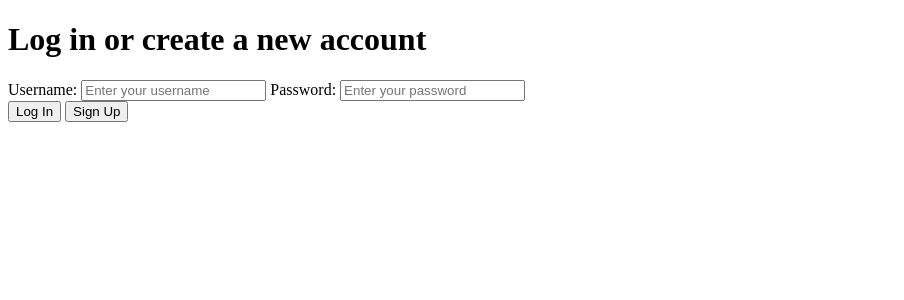
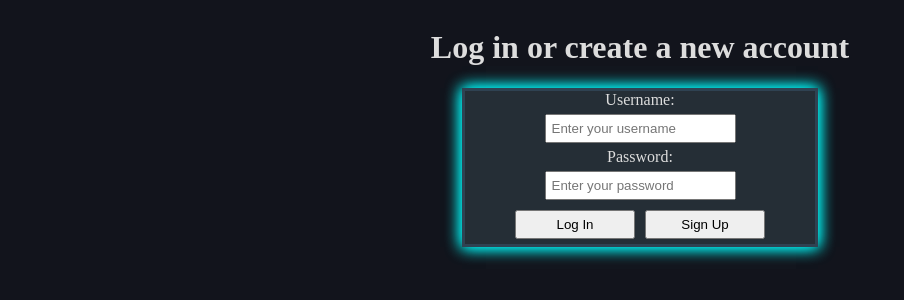
Before and after one commit to jsc-coding-sandbox/django-bookmarks-app, a Django app: template templates/bookmarks/login.html in a window 1280 px wide. Shown: the top 300 px of the page, without its empty margins (0-904 px from the left). Run offline with Django 3.2, Linux system fonts and the light colour scheme; the template is opened without the code that fills it, so the values that code supplies are empty.

Commit message:
Made a start on the login form CSS. Flex code definitely needs redone!

```diff
--- /dev/null
+++ b/static/bookmarks/login.css
@@ -0,0 +1,42 @@
+/* TODO: Redo the flex stuff or change it to a grid! */
+
+body {
+  background-color: #12141C;
+}
+
+main {
+  text-align: center;
+  color: #DDDDDD;
+  display: flex;
+  flex-direction: column;
+  align-items: center;
+}
+
+label {
+  padding: 5%;
+}
+
+input {
+  margin: 5px;
+  padding: 5px;
+}
+
+#login-form {
+  width: 350px;
+  border: 3px solid #2f4252;
+  box-shadow: 0px 0px 15px cyan, 0px 0px 15px cyan;
+  background-color: #252e36;
+  display: flex;
+  flex-direction: column;
+  align-items: center;
+}
+
+#form-buttons {
+  display: flex;
+  flex-direction: row;
+  align-items: space-between;
+}
+
+#form-buttons input {
+  width: 120px;
+}
--- a/templates/bookmarks/login.html
+++ b/templates/bookmarks/login.html
@@ -2,22 +2,29 @@
 <html>
   <head>
     <title>Log in or create an account</title>
-    <!-- Remember to link stylesheet here with template code -->
+    {% load static %}
+    <link rel="stylesheet" href="{% static 'bookmarks/login.css' %}">
   </head>
 
   <body>
     <main>
       <header><h1>Log in or create a new account</header>
       <form id="login-form">
+        <div class="form-row">
           <label for="username">Username:</label>
           <input id="username" type="text" placeholder="Enter your username" required>
+        </div>
 
+        <div class="form-row">
           <label for="password">Password:</label>
           <input id="password" type="password" placeholder="Enter your password" required>
+        </div>
 
+        <div class="form-row">
           <div id="form-buttons">
             <input id="login" type="submit" value="Log In" formmethod="post">{% csrf_token %}
             <input id="signup" type="button" value="Sign Up" onclick="alert('Not yet implemented.')">
+          </div>
         </div>
       </form>
     </main>
```
Lines whose indentation alone changed are shown as unchanged.
